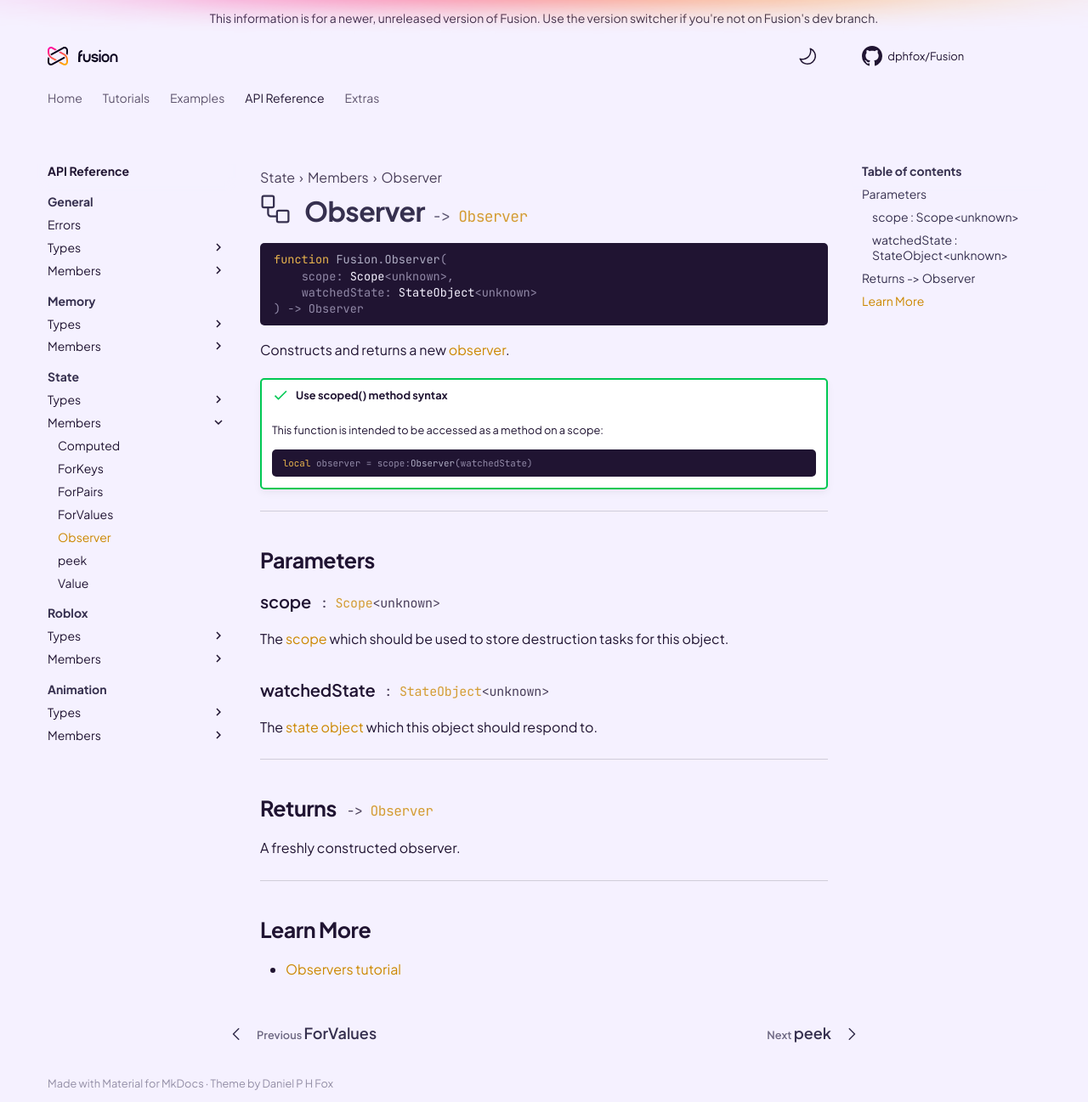
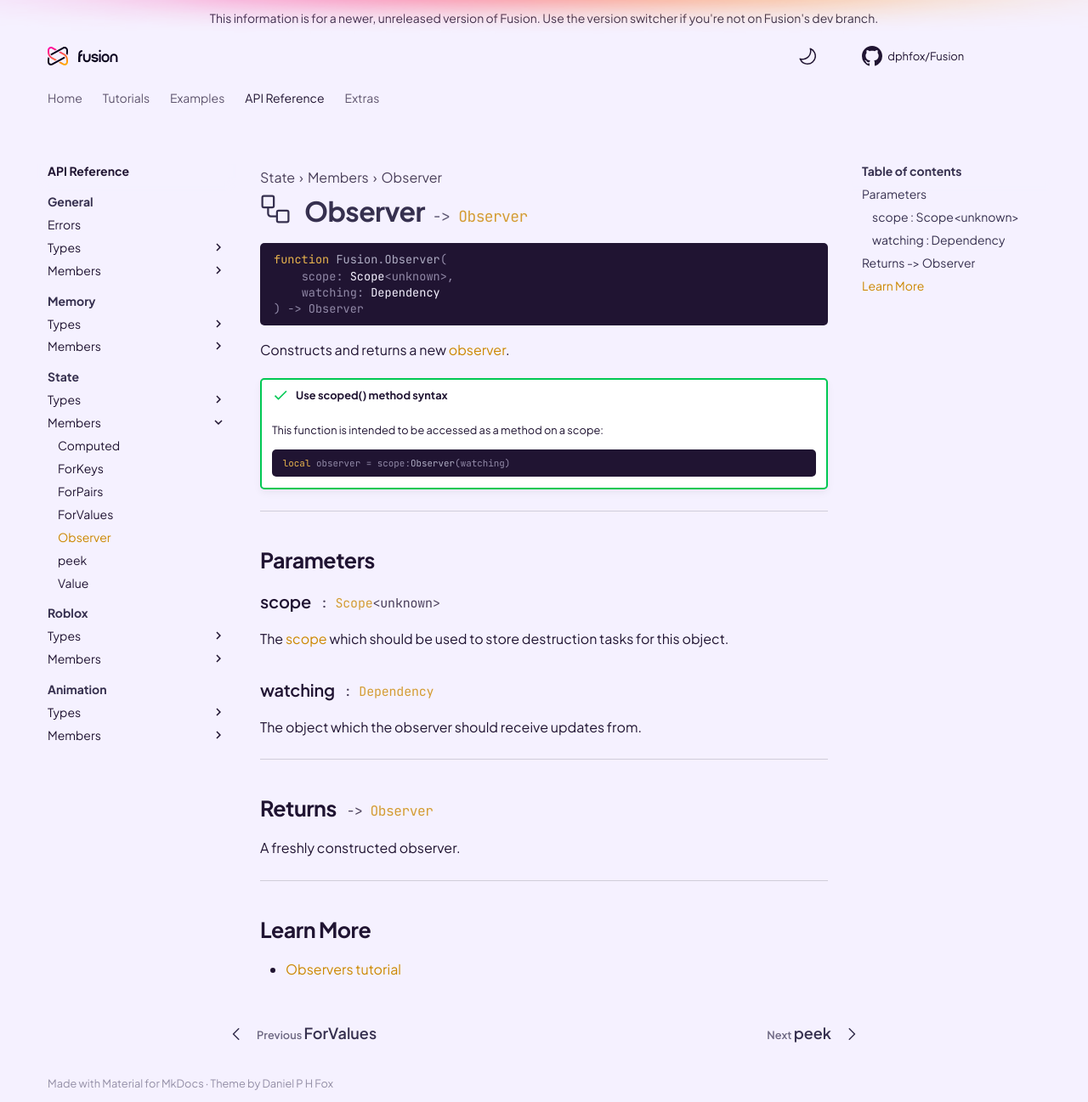
Before and after one commit to dphfox/Fusion, an MkDocs documentation site: the page built from docs/api-reference/state/members/observer.md, in a window 1280 px wide and 1297 px high. Shown: the whole window at 85% size. Built offline with MkDocs 1.6.1 and Material for MkDocs 9.7.7, drawn with Linux system fonts in a browser that asks for light colours; comment, search, counter and statistics services are not loaded; the version menu is left out.

Commit message:
Update Observer API naming

````diff
--- a/docs/api-reference/state/members/observer.md
+++ b/docs/api-reference/state/members/observer.md
@@ -15,7 +15,7 @@
 ```Lua
 function Fusion.Observer(
 	scope: Scope<unknown>,
-	watchedState: StateObject<unknown>
+	watching: Dependency
 ) -> Observer
 ```
 
@@ -24,7 +24,7 @@ Constructs and returns a new [observer](../../types/observer).
 !!! success "Use scoped() method syntax"
 	This function is intended to be accessed as a method on a scope:
 	```Lua
-	local observer = scope:Observer(watchedState)
+	local observer = scope:Observer(watching)
 	```
 
 -----
@@ -42,14 +42,13 @@ The [scope](../../../memory/types/scope) which should be used to store
 destruction tasks for this object.
 
 <h3 markdown>
-	watchedState
+	watching
 	<span class="fusiondoc-api-type">
-		: <a href="../../../state/types/stateobject">StateObject</a>&lt;unknown&gt;
+		: <a href="../../../state/types/dependency">Dependency</a>
 	</span>
 </h3>
 
-The <a href="../../../state/types/stateobject">state object</a> which this
-object should respond to.
+The object which the observer should receive updates from.
 
 -----
 
````
Also changed, not shown: docs/api-reference/state/types/observer.md (added, +66 -0 lines), 2 other files.
